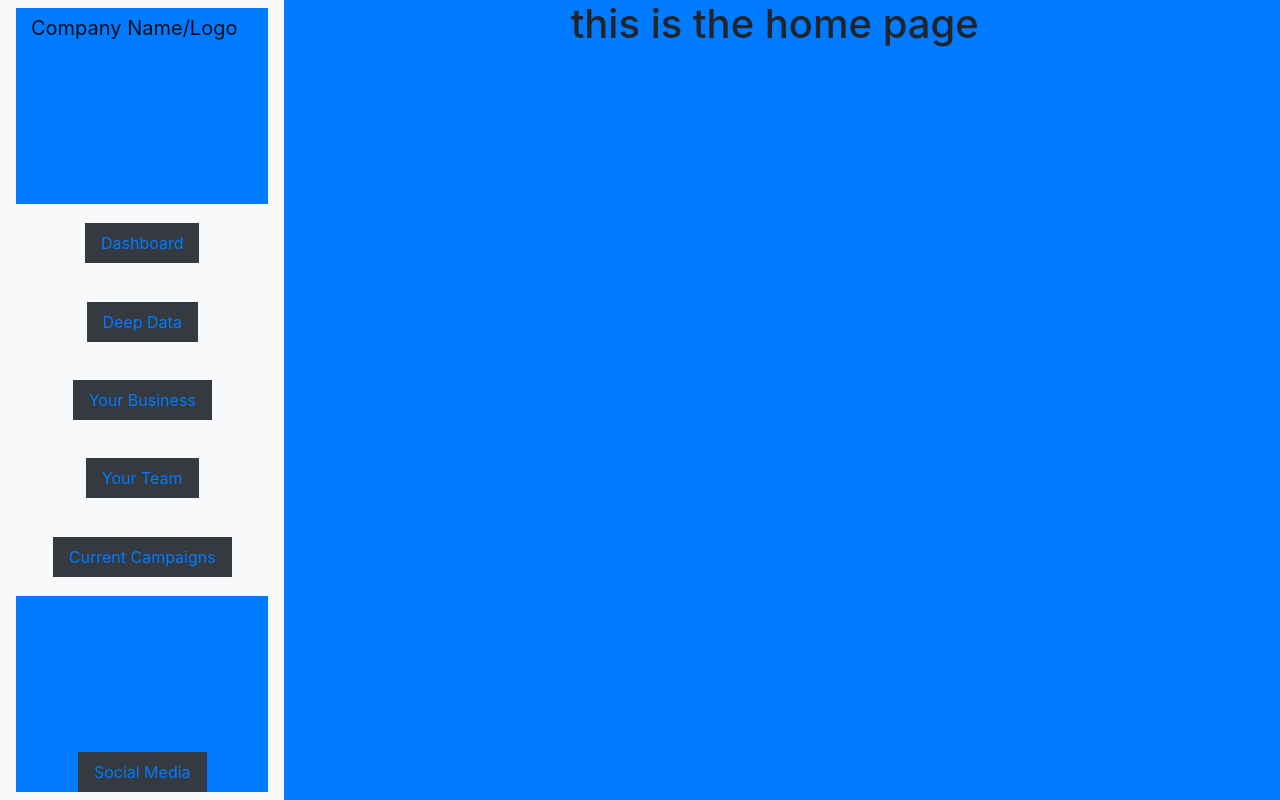
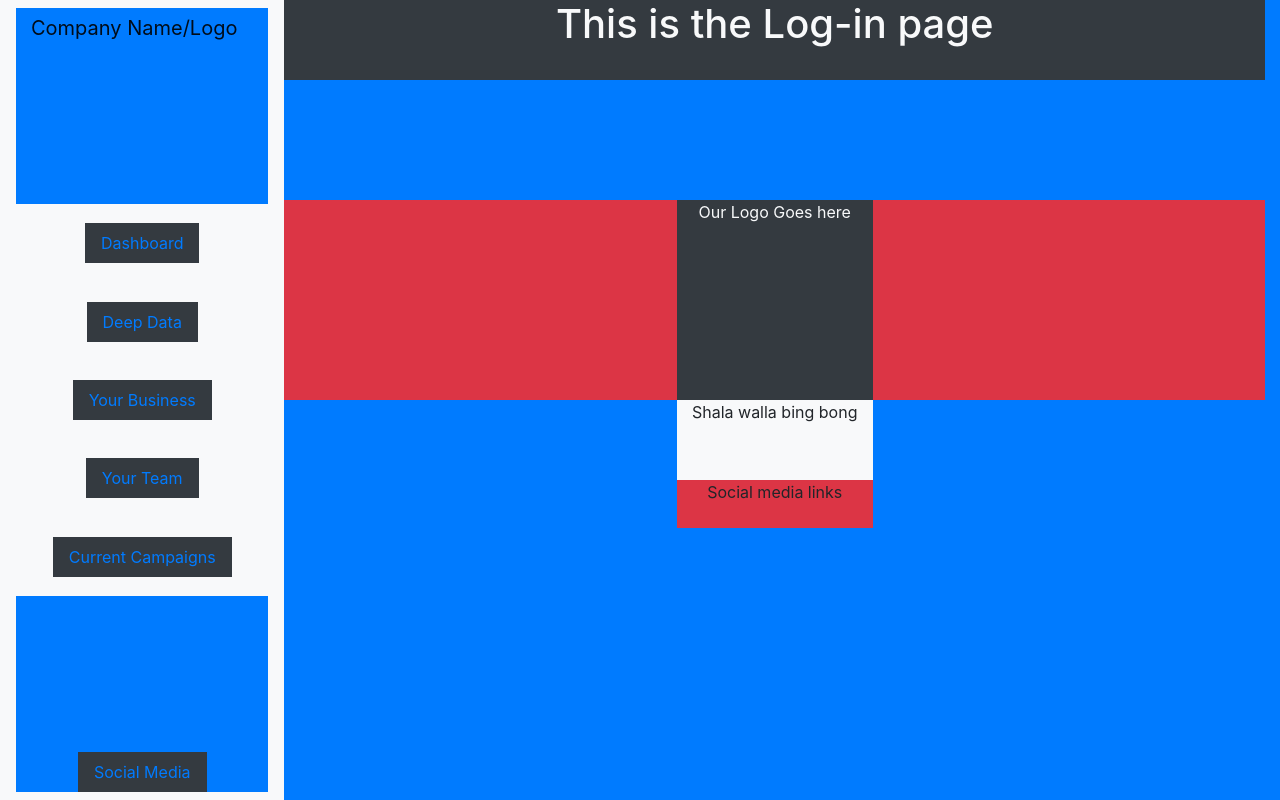
Before and after one commit to LuisERivas/secretProject, a React (Create React App) app in the folder mine-app/: page / in a window 1280 px wide. Built offline with nearby package versions, Linux system fonts and the light colour scheme.

Commit message:
finished layout of log-in page and added most componenets

```diff
--- /dev/null
+++ b/mine-app/src/components/CopyRightHolder/index.js
@@ -0,0 +1,14 @@
+import React, { Component } from 'react'
+import './index.css'
+
+class CopyRightHolder extends Component {
+  render () {
+    return (
+      <div className='bg-dark text-white'>
+                Copyright information
+      </div>
+    )
+  }
+}
+
+export default CopyRightHolder
--- a/mine-app/src/components/DashboardChart/index.js
+++ b/mine-app/src/components/DashboardChart/index.js
@@ -4,9 +4,9 @@
 class DashboardChart extends Component {
   render () {
     return (
-      <container className='bg-dark col h-100'>
+      <div className='bg-dark col h-100'>
         <h2>borf </h2>
-      </container>
+      </div>
     )
   }
 }
--- /dev/null
+++ b/mine-app/src/components/EnterLogInInfo/index.js
@@ -0,0 +1,14 @@
+import React, { Component } from 'react'
+import './index.css'
+
+class EnterLoginInfo extends Component {
+  render () {
+    return (
+      <div className='bg-light col'>
+                Shala walla bing bong
+      </div>
+    )
+  }
+}
+
+export default EnterLoginInfo
--- a/mine-app/src/components/Home/index.css
+++ b/mine-app/src/components/Home/index.css
@@ -0,0 +1,24 @@
+.heightAdjustment{
+    max-height: 10%;
+    height: 100%;
+}
+.heightAdjustment1{
+    max-height: 15%;
+    height: 100%;
+}
+.heightAdjustment2{
+    max-height: 25%;
+    height: 100%;
+}
+.heightAdjustment3{
+    max-height: 10%;
+    height: 100%;
+}
+.heightAdjustment4{
+    max-height: 6%;
+    height: 100%;
+}
+.heightAdjustment5{
+    max-height: 34%;
+    height: 100%;
+}
--- a/mine-app/src/components/Home/index.js
+++ b/mine-app/src/components/Home/index.js
@@ -1,9 +1,53 @@
 import React, { Component } from 'react'
+import SignOnLogo from '../SignOnLogo'
+import EnterLogininfo from '../EnterLogInInfo'
+import OurSocialMedia from '../OurSocialMedia'
+import CopyRightHolder from '../CopyRightHolder'
+import './index.css'
 
 class Home extends Component {
   render () {
     return (
-      <h1> this is the home page</h1>
+      <div className='vh-100 bg-light'>
+        <div className='bg-danger row heightAdjustment'>
+          <h1 className='bg-dark col text-light pb-0 mb-0'> This is the Log-in page</h1>
+        </div>
+        <div className='bg-primary row heightAdjustment1'>
+          <div className='col' />
+          <div className='col' />
+          <hr />
+          <div className='col' />
+          <div className='col' />
+        </div>
+        <div className='bg-danger row heightAdjustment2 '>
+          <div className='col' />
+          <div className='col' />
+          <SignOnLogo />
+          <div className='col' />
+          <div className='col' />
+        </div>
+        <div className='bg-primary row heightAdjustment3'>
+          <div className='col' />
+          <div className='col' />
+          <EnterLogininfo />
+          <div className='col' />
+          <div className='col' />
+        </div>
+        <div className='bg-primary row heightAdjustment4'>
+          <div className='col' />
+          <div className='col' />
+          <OurSocialMedia />
+          <div className='col' />
+          <div className='col' />
+        </div>
+        <div className='bg-primary row heightAdjustment5'>
+          <div className='col' />
+          <div className='col' />
+          <hr />
+          <div className='col' />
+          <div className='col' />
+        </div>
+      </div>
     )
   }
 }
--- /dev/null
+++ b/mine-app/src/components/OurSocialMedia/index.js
@@ -0,0 +1,14 @@
+import React, { Component } from 'react'
+import './index.css'
+
+class OurSocialMedia extends Component {
+  render () {
+    return (
+      <div className=' bg-danger col'>
+                Social media links
+      </div>
+    )
+  }
+}
+
+export default OurSocialMedia
--- /dev/null
+++ b/mine-app/src/components/SignOnLogo/index.js
@@ -0,0 +1,13 @@
+import React, { Component } from 'react'
+import './index.css'
+
+class SignOnLogo extends Component {
+  render () {
+    return (
+      <div className='bg-dark col text-light'>
+        Our Logo Goes here
+      </div>
+    )
+  }
+}
+export default SignOnLogo
--- a/mine-app/src/components/SiteNavbar/index.js
+++ b/mine-app/src/components/SiteNavbar/index.js
@@ -2,6 +2,7 @@
 import { Navbar, Nav } from 'react-bootstrap'
 import { Link } from 'react-router-dom'
 import './index.css'
+import CopyRightHolder from '../CopyRightHolder'
 
 class SiteNavbar extends Component {
   render () {
@@ -52,6 +53,9 @@
                   <Link className='' to=''> Social Media</Link>
                 </Nav.Link>
               </container>
+              <container className=''>
+                {/* NEED TO ADD: Copy right section */}
+              </container>
             </container>
           </container>
         </div>
```
Also changed, not shown: mine-app/src/components/CopyRightHolder/index.css (added), mine-app/src/components/EnterLogInInfo/index.css (added), mine-app/src/components/OurSocialMedia/index.css (added), mine-app/src/components/SignOnLogo/index.css (added).
